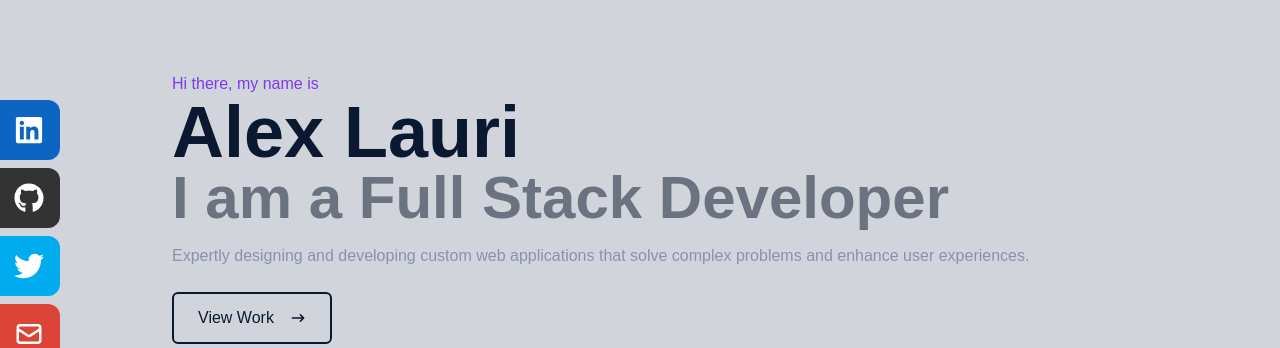
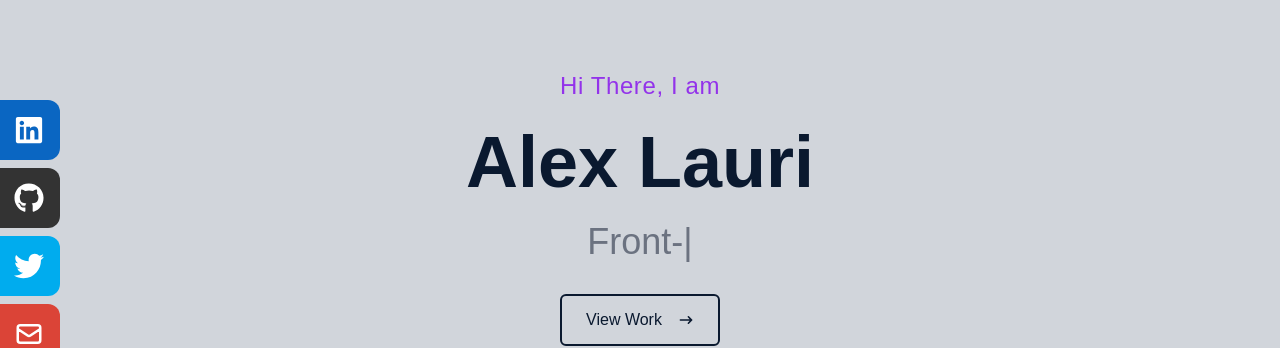
Before and after one commit to Alkxs/Portfolio-projects, a React (Vite) app in the folder portfolio/: page / in a window 1280 px wide. Shown: the part 188-536 px from the top of the page. Built offline with nearby package versions, Linux system fonts and the light colour scheme; a web font is replaced by a local one.

Commit message:
Typewriter feature implemented

```diff
--- a/portfolio/package.json
+++ b/portfolio/package.json
@@ -13,7 +13,8 @@
     "react-dom": "^18.2.0",
     "react-icons": "^4.8.0",
     "react-scroll": "^1.8.9",
-    "react-toggle-dark-mode": "^1.1.1"
+    "react-toggle-dark-mode": "^1.1.1",
+    "typewriter-effect": "^2.19.0"
   },
   "devDependencies": {
     "@types/react": "^18.0.27",
--- a/portfolio/src/components/Home.jsx
+++ b/portfolio/src/components/Home.jsx
@@ -1,17 +1,24 @@
 import {HiArrowNarrowRight} from 'react-icons/hi'
+import Typewriter from 'typewriter-effect'
 
 const Home = () => {
   return (
     <>
       <section name='home' className='bg-gray-300 dark:bg-[#0a192f] w-full h-screen'>
         {/* Container */}
-        <div className='max-w-[1000px] mx-auto px-8 flex flex-col justify-center h-full'>
-          <p className='text-violet-600'>Hi there, my name is</p>
+        <div className='max-w-[1000px] mx-auto px-8 flex flex-col justify-center items-center h-full gap-6 text-center'>
+          <p className='text-purple-600 text-2xl tracking-wide'>Hi There, I am </p>
           <h1 className='text-4xl sm:text-7xl font-bold text-[#0a192f] dark:text-white'>Alex Lauri</h1>
-          <h2 className='text-4xl sm:text-6xl font-bold text-gray-500 dark:text-gray-600'>I am a Full Stack Developer</h2>
-          <p className='text-[#8892b0] py-4 max-w-700px'>
-            Expertly designing and developing custom web applications that solve complex problems and enhance user experiences.
-          </p>
+          <h2 className='text-3xl sm:text-4xl font-light text-gray-500 dark:text-gray-400'>
+            <Typewriter
+              options={{
+                strings: ['Front-End Developer.', 'Full-stack Developer'],
+                autoStart: true,
+                loop: true,
+                skipAddStyles: true,
+              }}
+            />
+          </h2>
           <div>
             <button className='text-[#0a192f] dark:text-white group border-[#0a192f] dark:border-white border-2 px-6 py-3 my-2 flex items-center hover:bg-violet-600 dark:hover:border-violet-600 rounded-md'>
               View Work
```
Also changed, not shown: 1 other file (tests, documents, lock files or other folders).
